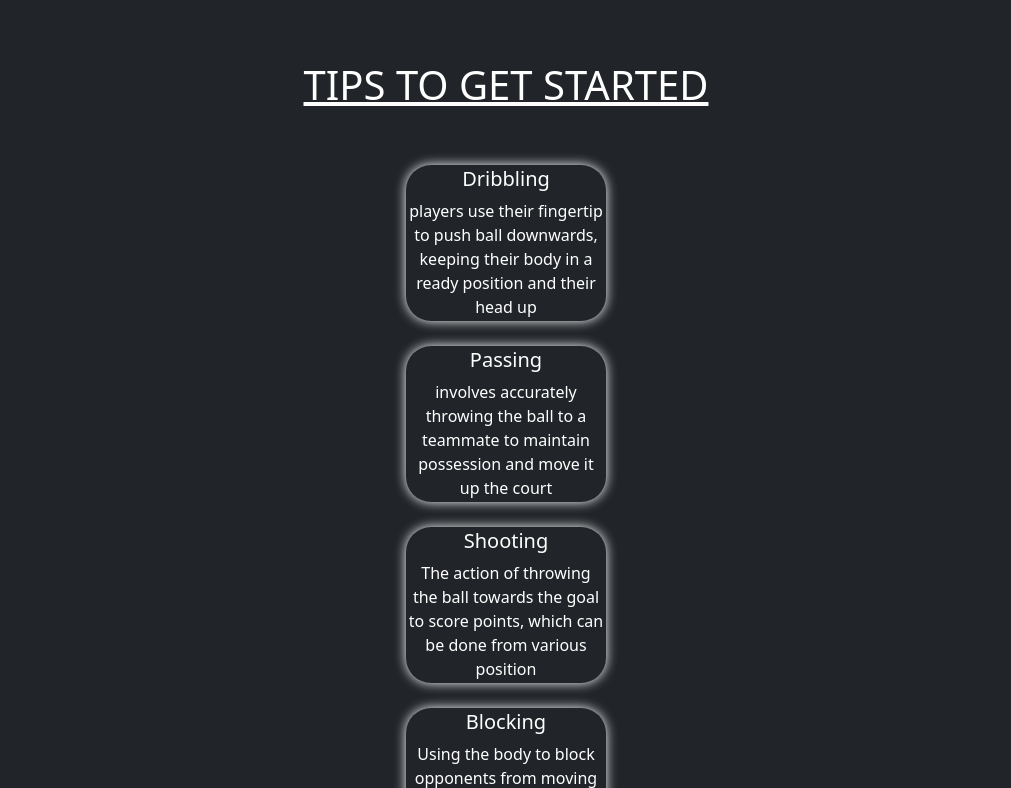
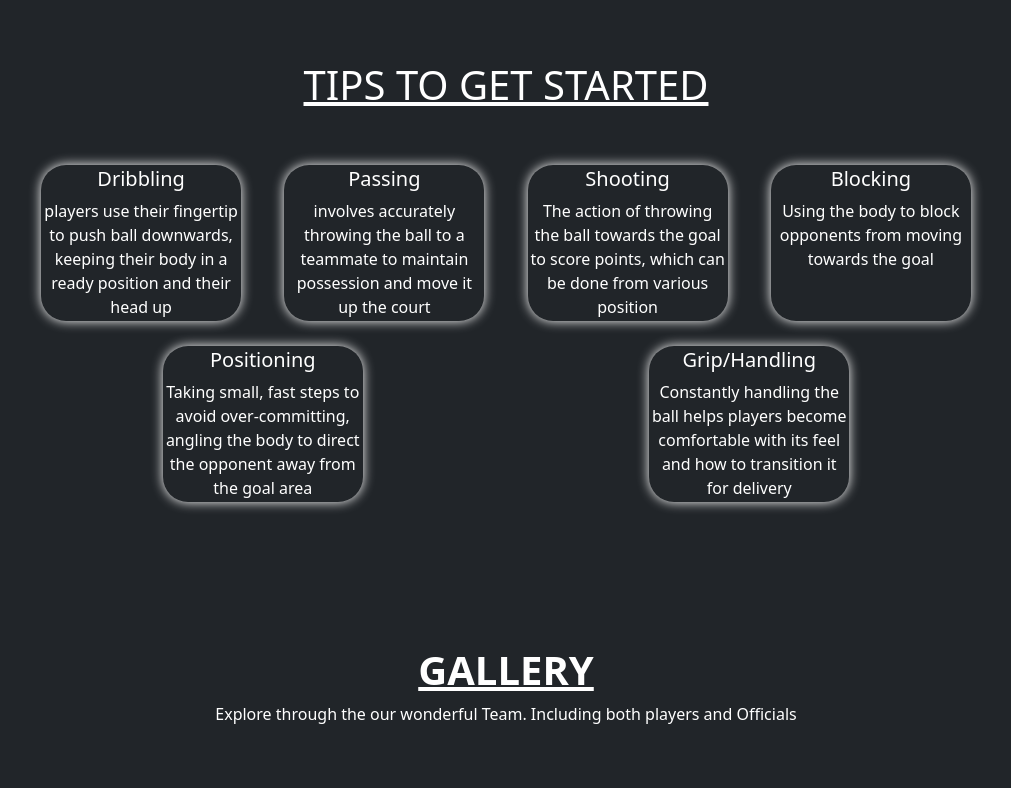
Before and after one commit to Josh-20-tech/handball-sl-website, a plain HTML site: page activity.html in a window 1280 px wide. Shown: the part 1512-2300 px from the top of the page, without its empty margins (134-1145 px from the left). Drawn offline with Linux system fonts and the light colour scheme.

Commit message:
Update activity.html

```diff
--- a/activity.html
+++ b/activity.html
@@ -25,7 +25,7 @@
 
         <div class="container text-center p-5">
             <h1><u>TIPS TO GET STARTED</u></h1>
-            <div class="container p-5" style="display: flex; flex-wrap: wrap; flex-direction: column; gap: 25px;">
+            <div class="container-fluid p-5" style="display: flex; flex-wrap: wrap; gap: 25px;">
                 <div class="container" style="width: 200px; box-shadow: 0 0 12px; padding: 2px; border-radius: 25px;">
                     <h5>Dribbling</h5>
                     players use their fingertip to push ball downwards, keeping their body in a ready position and their head up
```
